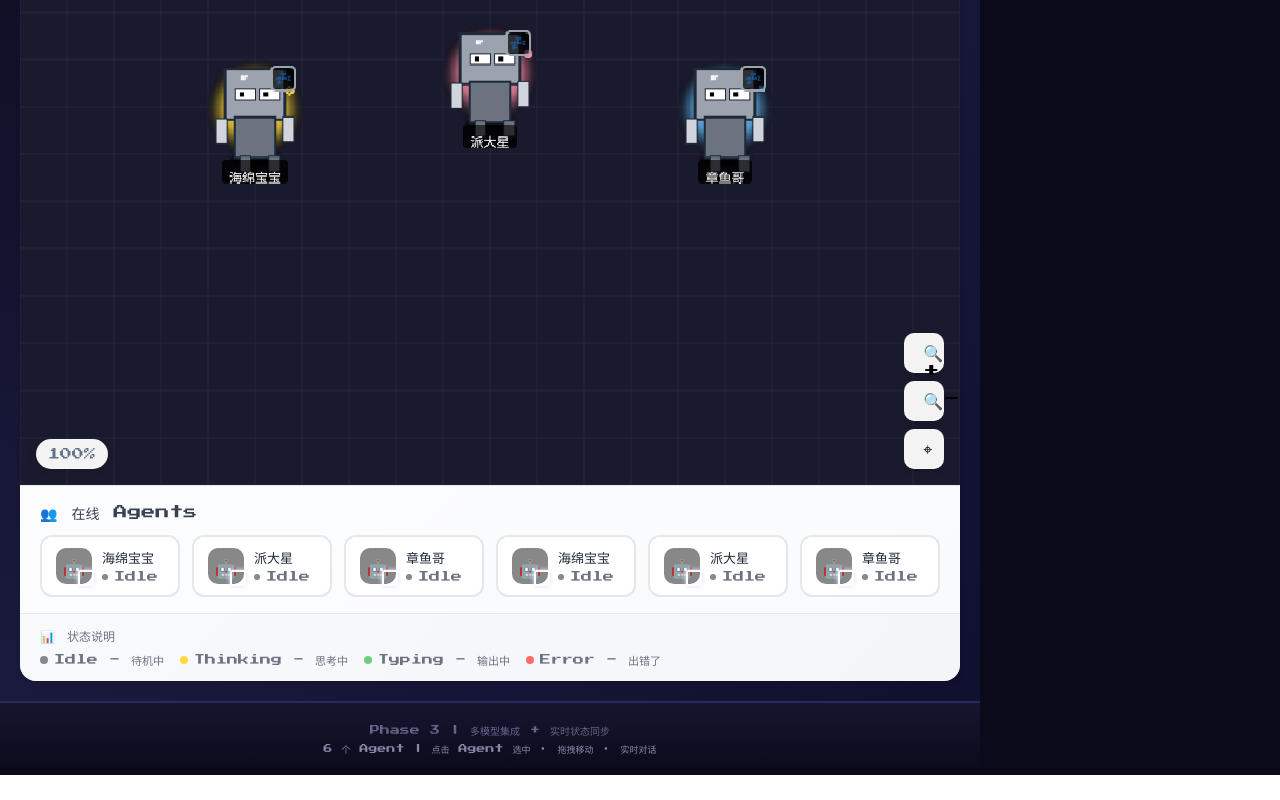
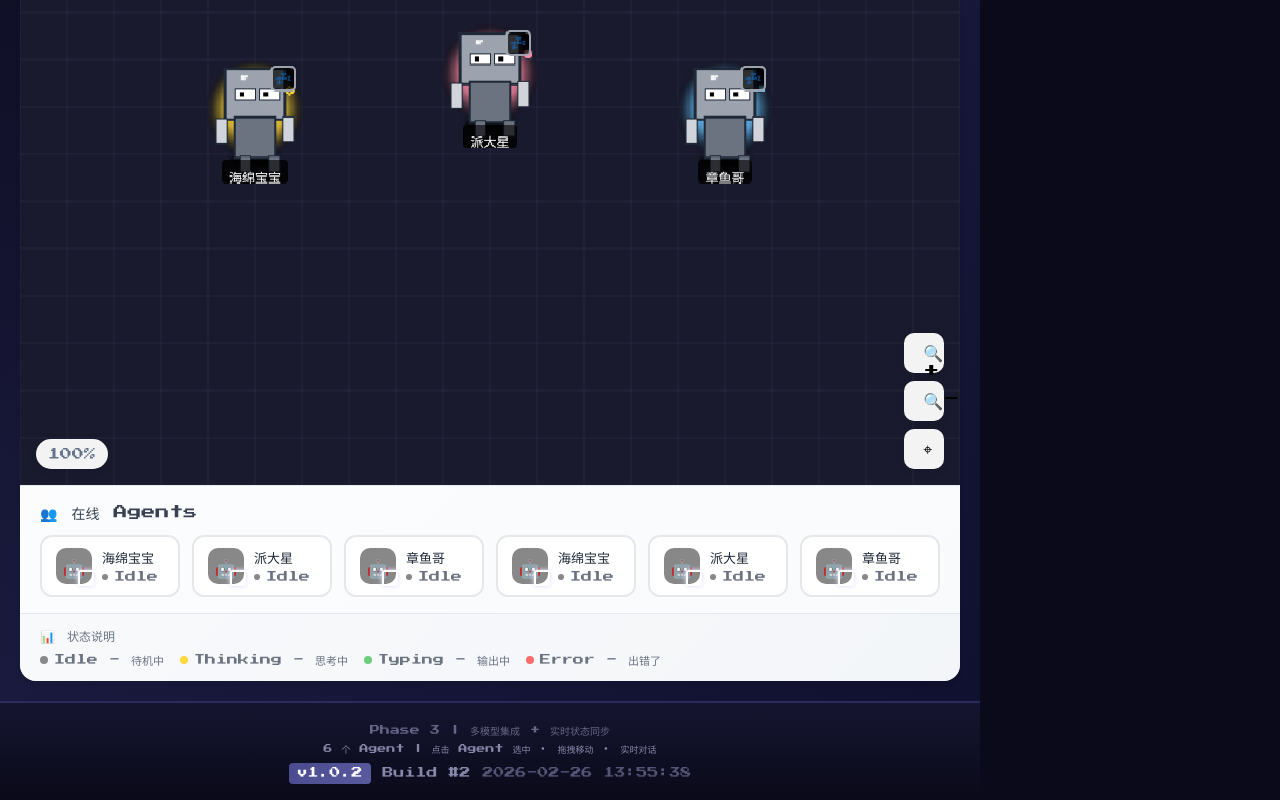
Before and after one commit to AAAchaichai/ai-agent-viz, a React (Vite) app: page / in a window 1280 px wide. Shown: the part 392-1192 px from the top of the page. Before the commit the page ends 1167 px from the top, so only its background shows below. Built offline with nearby package versions, Linux system fonts and the light colour scheme; no server answers.

Commit message:
feat: 添加版本号提示功能
- 创建 version.ts 管理版本信息
- 添加自动递增脚本 increment-version.cjs
- 创建 VersionInfo 组件显示版本信息
- 在 footer 中集成版本显示
- 添加 prebuild 钩子自动递增版本号

```diff
--- a/package.json
+++ b/package.json
@@ -5,6 +5,7 @@
   "type": "module",
   "scripts": {
     "dev": "vite",
+    "prebuild": "node scripts/increment-version.cjs",
     "build": "tsc -b && vite build",
     "lint": "eslint .",
     "preview": "vite preview",
--- a/src/App.tsx
+++ b/src/App.tsx
@@ -3,6 +3,7 @@ import { OfficeScene } from './scenes/OfficeScene';
 import { ModelConfigModal } from './components/ModelConfigModal';
 import { AgentPanel } from './components/AgentPanel';
 import { ConnectionStatus } from './components/ConnectionStatus';
+import { VersionInfo } from './components/VersionInfo';
 import { useAgentStore, initAgentStoreListeners } from './store/agentStore';
 import type { ModelConfig } from './types';
 import './App.css';
@@ -99,6 +100,7 @@ function App() {
         <p className="credits">
           {agents.length} 个 Agent | 点击 Agent 选中 · 拖拽移动 · 实时对话
         </p>
+        <VersionInfo />
       </footer>
 
       <ModelConfigModal
--- /dev/null
+++ b/src/components/VersionInfo.css
@@ -0,0 +1,25 @@
+.version-info {
+  display: flex;
+  align-items: center;
+  justify-content: center;
+  gap: 12px;
+  margin-top: 8px;
+  font-size: 11px;
+  color: #668;
+}
+
+.version-badge {
+  background: linear-gradient(135deg, #4a4a8e, #5a5a9e);
+  color: #fff;
+  padding: 2px 8px;
+  border-radius: 4px;
+  font-weight: 600;
+}
+
+.build-info {
+  color: #88a;
+}
+
+.build-time {
+  color: #557;
+}
--- /dev/null
+++ b/src/components/VersionInfo.tsx
@@ -0,0 +1,12 @@
+import { VERSION, BUILD_TIME, BUILD_NUMBER } from '../version';
+import './VersionInfo.css';
+
+export const VersionInfo: React.FC = () => {
+  return (
+    <div className="version-info">
+      <span className="version-badge">{VERSION}</span>
+      <span className="build-info">Build #{BUILD_NUMBER}</span>
+      <span className="build-time">{BUILD_TIME}</span>
+    </div>
+  );
+};
--- /dev/null
+++ b/src/version.ts
@@ -0,0 +1,4 @@
+// 自动生成，每次构建递增
+export const BUILD_NUMBER = 2; // 每次构建+1
+export const BUILD_TIME = '2026-02-26 13:55:38';
+export const VERSION = `v1.0.${BUILD_NUMBER}`;
```
Also changed, not shown: scripts/increment-version.cjs (added, +23 -0 lines).
